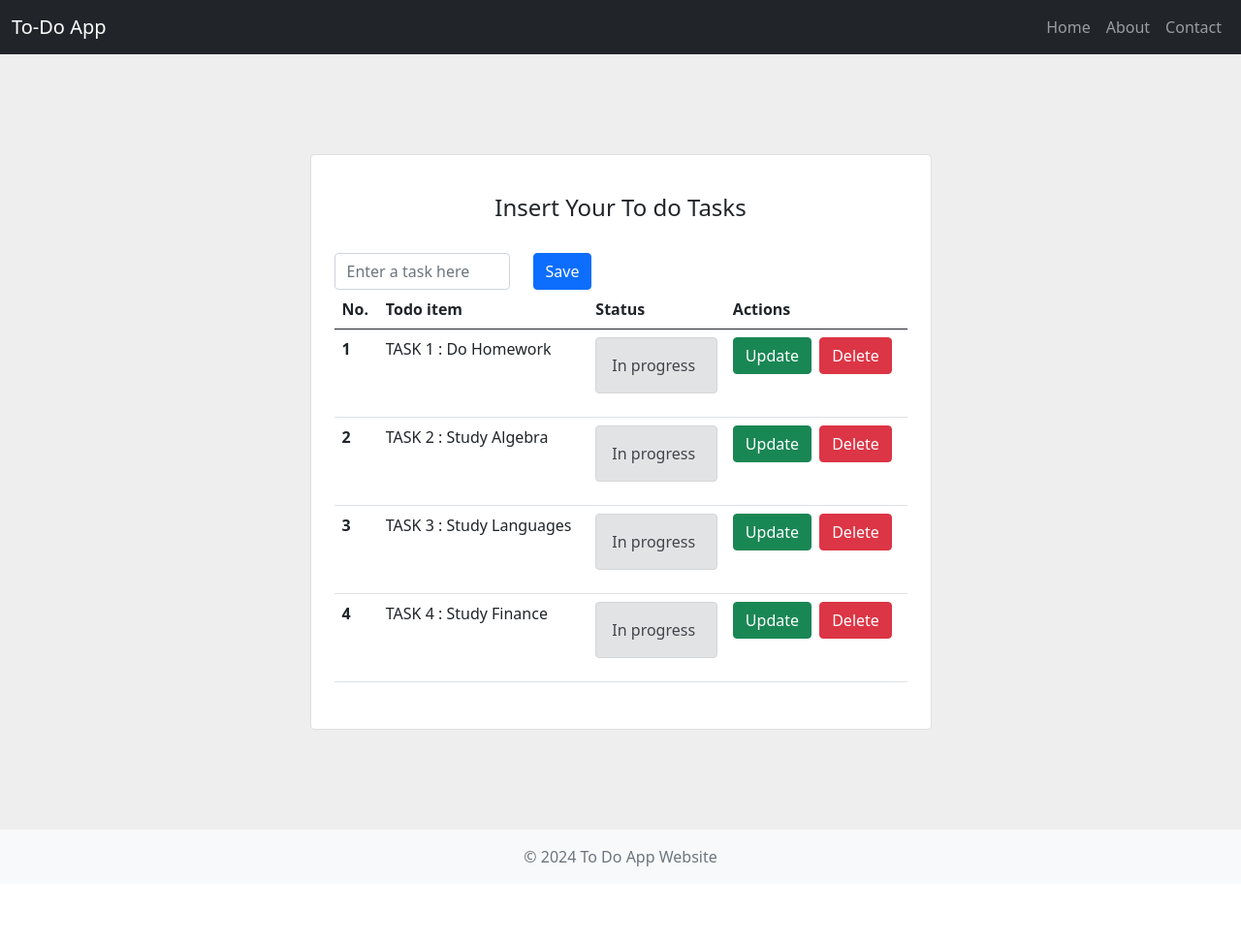
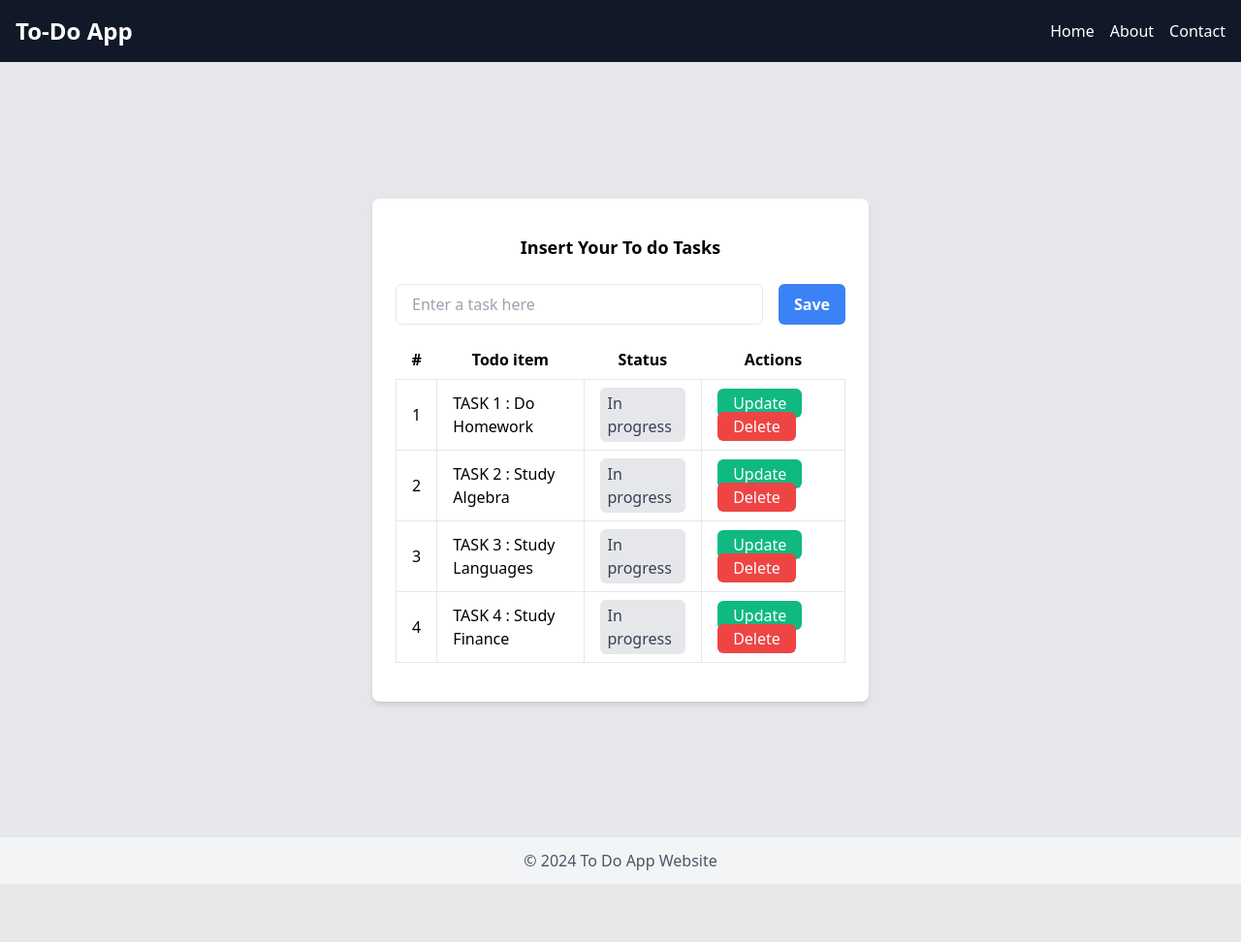
Before and after one commit to IbLahlou/task-manager, a FastAPI app: page / in a window 1280 px wide. Shown: the whole page at 97% size. After the commit the page ends 912 px from the top, so only its background shows below. Run offline with FastAPI, Linux system fonts and the light colour scheme; data comes from the database, SQL or seed files in the repository.

Commit message:
TEST 1 : testing apps working

```diff
--- a/static/style.css
+++ /dev/null
@@ -1,23 +0,0 @@
-/* Add your custom styles here */
-
-body {
-    padding-bottom: 60px; /* Adjust based on the height of your footer */
-}
-
-/* Add a switch for light and dark themes */
-.switch-theme {
-    cursor: pointer;
-    position: fixed;
-    top: 10px;
-    right: 10px;
-    color: #fff;
-    font-size: 24px;
-}
-
-/* Dark theme styles */
-body.dark-theme {
-    background-color: #333;
-    color: #fff;
-}
-
-/* Update the styles based on your preferences */
--- a/templates/index.html
+++ b/templates/index.html
@@ -1,4 +1,3 @@
-
 <!DOCTYPE html>
 <html lang="en">
 
@@ -6,82 +5,77 @@
     <meta charset="UTF-8">
     <meta name="viewport" content="width=device-width, initial-scale=1.0">
     <title>Python FastAPI To Do with Jinja2 Template</title>
-    <link rel="stylesheet" href="https://cdn.jsdelivr.net/npm/bootstrap@5.0.2/dist/css/bootstrap.min.css">
+    <!-- Include Tailwind CSS -->
+    <link href="https://cdn.jsdelivr.net/npm/tailwindcss@2.2.19/dist/tailwind.min.css" rel="stylesheet">
     <link rel="stylesheet" href="/static/style.css">
     <!-- Add Font Awesome for the theme switch icon -->
     <link rel="stylesheet" href="https://cdnjs.cloudflare.com/ajax/libs/font-awesome/6.0.0-beta3/css/all.min.css"
         integrity="sha384-hBdXBRiZLO3NcJItgTzWJ+32URJ60cFUYxvxFh+PJ6evwFtZcQqzSz1EZN8I2hoA" crossorigin="anonymous">
 </head>
 
-<body>
+<body class="bg-gray-200">
     <!-- Navbar -->
-    <nav class="navbar navbar-expand-lg navbar-dark bg-dark">
-        <div class="container-fluid">
-            <a class="navbar-brand" href="#">To-Do App</a>
-            <button class="navbar-toggler" type="button" data-bs-toggle="collapse" data-bs-target="#navbarNav"
-                aria-controls="navbarNav" aria-expanded="false" aria-label="Toggle navigation">
-                <span class="navbar-toggler-icon"></span>
+    <nav class="bg-gray-900 text-white">
+        <div class="container mx-auto px-4 py-4">
+            <div class="flex items-center justify-between">
+                <a class="text-2xl font-bold" href="#">To-Do App</a>
+                <button class="block lg:hidden focus:outline-none" type="button">
+                    <svg class="h-6 w-6 fill-current" viewBox="0 0 24 24">
+                        <path fill-rule="evenodd"
+                            d="M3 5h18a1 1 0 0 1 0 2H3a1 1 0 0 1 0-2zm0 6h18a1 1 0 0 1 0 2H3a1 1 0 0 1 0-2zm0 6h18a1 1 0 0 1 0 2H3a1 1 0 0 1 0-2z">
+                        </path>
+                    </svg>
                 </button>
-            <div class="collapse navbar-collapse" id="navbarNav">
-                <ul class="navbar-nav ms-auto">
-                    <li class="nav-item">
-                        <a class="nav-link" href="#">Home</a>
-                    </li>
-                    <li class="nav-item">
-                        <a class="nav-link" href="#">About</a>
-                    </li>
-                    <li class="nav-item">
-                        <a class="nav-link" href="#">Contact</a>
-                    </li>
-                </ul>
+                <div class="hidden lg:flex lg:items-center lg:justify-end lg:flex-1">
+                    <a class="mr-4" href="#">Home</a>
+                    <a class="mr-4" href="#">About</a>
+                    <a href="#">Contact</a>
+                </div>
             </div>
         </div>
     </nav>
 
-<section class="vh-100" style="background-color: #eee;">
-  <div class="container py-5 h-100">
-    <div class="row d-flex justify-content-center align-items-center h-100">
-      <div class="col col-lg-9 col-xl-7">
-        <div class="card rounded-3">
-          <div class="card-body p-4">
-
-            <h4 class="text-center my-3 pb-3">Insert Your To do Tasks</h4>
-            <form class="row" action="/add" method="post">
-              <div class="col-4">
-                <div class="form-outline">
-                  <input type="text" id="title" name="title" class="form-control" placeholder="Enter a task here"/>
+    <section class="min-h-screen flex justify-center items-center bg-gray-200">
+        <div class="container py-5">
+            <div class="max-w-lg mx-auto bg-white p-6 rounded-lg shadow-md">
+                <h4 class="text-center my-3 pb-3 text-lg font-semibold">Insert Your To do Tasks</h4>
+                <form class="flex space-x-4" action="/add" method="post">
+                    <div class="flex-1">
+                        <input type="text" id="title" name="title" class="w-full border rounded-md px-4 py-2"
+                            placeholder="Enter a task here" />
                     </div>
-              </div>
-
-              <div class="col-6">
-                <button type="submit" class="btn btn-primary">Save</button>
-              </div>
+                    <button type="submit"
+                        class="px-4 py-2 bg-blue-500 text-white font-semibold rounded-md hover:bg-blue-600 focus:outline-none focus:bg-blue-600">
+                        Save
+                    </button>
                 </form>
 
-            <table class="table mb-4">
+                <table class="table mb-4 w-full mt-4">
                     <thead>
                         <tr>
-                      <th scope="col">No.</th>
-                      <th scope="col">Todo item</th>
-                      <th scope="col">Status</th>
-                      <th scope="col">Actions</th>
+                            <th class="px-4 py-2">#</th>
+                            <th class="px-4 py-2">Todo item</th>
+                            <th class="px-4 py-2">Status</th>
+                            <th class="px-4 py-2">Actions</th>
                         </tr>
                     </thead>
                     <tbody>
                         {% for todo in todo_list %}
                         <tr>
-                      <th scope="row">{{todo.id }}</th>
-                      <td>{{ todo.title }}</td>
-                      <td>
+                            <td class="border px-4 py-2">{{todo.id }}</td>
+                            <td class="border px-4 py-2">{{ todo.title }}</td>
+                            <td class="border px-4 py-2">
                                 {% if todo.completed == False %}
-                        <div class="alert alert-secondary" role="alert">In progress</div>
+                                <div class="bg-gray-200 text-gray-700 px-2 py-1 rounded-md">In progress</div>
                                 {% else %}
-                        <div class="alert alert-success" role="alert">Completed</div>
+                                <div class="bg-green-200 text-green-700 px-2 py-1 rounded-md">Completed</div>
                                 {% endif %}
                             </td>
-                      <td>
-                        <a class="btn btn-success" href="/update/{{ todo.id }}">Update</a>
-                        <a class="btn btn-danger ms-1" href="/delete/{{ todo.id }}">Delete</a>
+                            <td class="border px-4 py-2">
+                                <a class="px-4 py-1 bg-green-500 text-white rounded-md hover:bg-green-600"
+                                    href="/update/{{ todo.id }}">Update</a>
+                                <a class="px-4 py-1 bg-red-500 text-white rounded-md hover:bg-red-600 ms-1"
+                                    href="/delete/{{ todo.id }}">Delete</a>
                             </td>
                         </tr>
                         {% endfor %}
@@ -89,19 +83,17 @@
                 </table>
             </div>
         </div>
-      </div>
-    </div>
-  </div>
     </section>
 
     <!-- Footer -->
-    <footer class="footer mt-auto py-3 bg-light">
-        <div class="container text-center">
-            <span class="text-muted">© 2024 To Do App Website</span>
+    <footer class="bg-gray-100 py-3">
+        <div class="container mx-auto text-center">
+            <span class="text-gray-600">© 2024 To Do App Website</span>
         </div>
     </footer>
 
     <script src="https://cdn.jsdelivr.net/npm/bootstrap@5.0.2/dist/js/bootstrap.bundle.min.js"></script>
 
 </body>
+
 </html>
```
Also changed, not shown: static/script.js (deleted, +0 -7 lines). Lines whose indentation alone changed are shown as unchanged.
